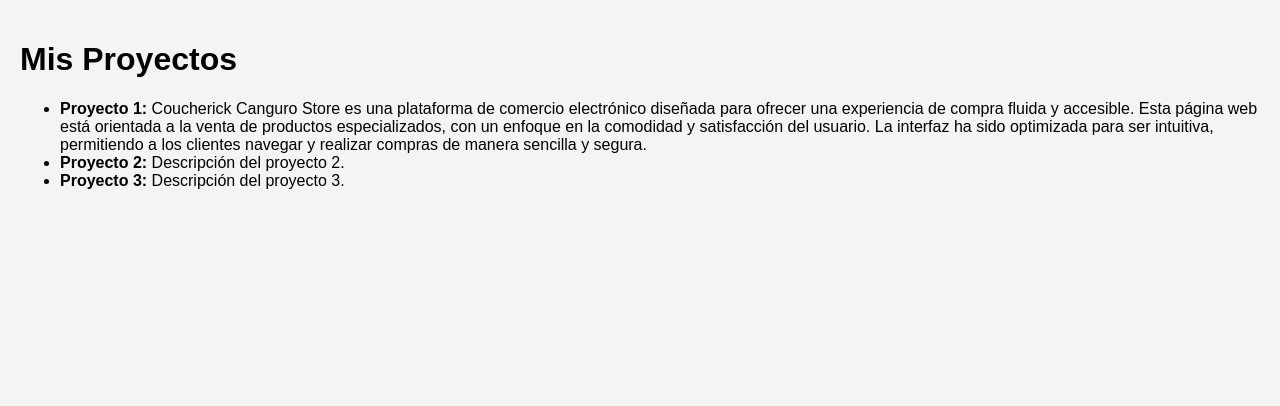
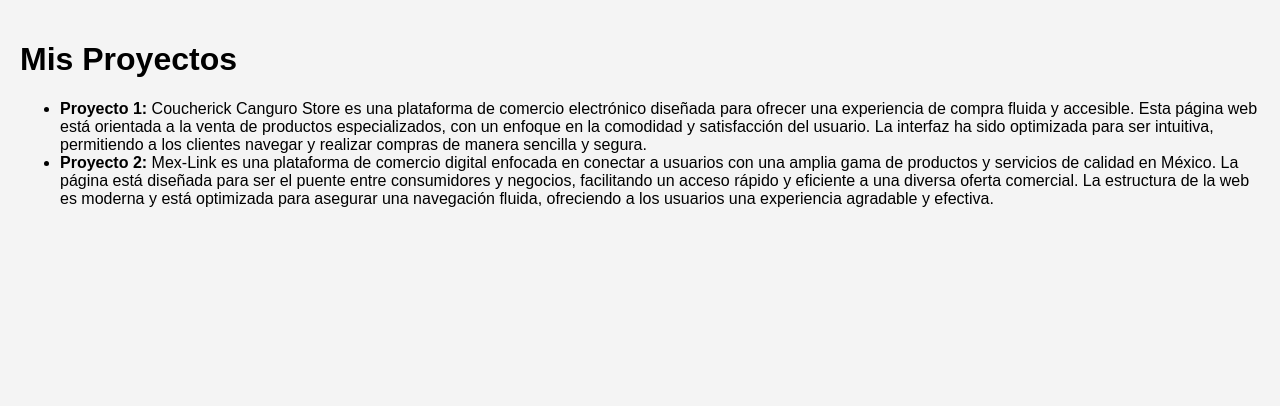
Before and after one commit to Estefanygal/Sobre-mi, a PHP site: page /projects.php in a window 1280 px wide. Shown: the part 38-444 px from the top of the page. Run offline with PHP 8.4, Linux system fonts and the light colour scheme.

Commit message:
Actualizar projects.php

```diff
--- a/projects.php
+++ b/projects.php
@@ -2,8 +2,7 @@
     <h1>Mis Proyectos</h1>
     <ul>
         <li><strong>Proyecto 1:</strong> Coucherick Canguro Store es una plataforma de comercio electrónico diseñada para ofrecer una experiencia de compra fluida y accesible. Esta página web está orientada a la venta de productos especializados, con un enfoque en la comodidad y satisfacción del usuario. La interfaz ha sido optimizada para ser intuitiva, permitiendo a los clientes navegar y realizar compras de manera sencilla y segura.</li>
-        <li><strong>Proyecto 2:</strong> Descripción del proyecto 2.</li>
-        <li><strong>Proyecto 3:</strong> Descripción del proyecto 3.</li>
-        <!-- Añade más proyectos aquí -->
+        <li><strong>Proyecto 2:</strong> Mex-Link es una plataforma de comercio digital enfocada en conectar a usuarios con una amplia gama de productos y servicios de calidad en México. La página está diseñada para ser el puente entre consumidores y negocios, facilitando un acceso rápido y eficiente a una diversa oferta comercial. La estructura de la web es moderna y está optimizada para asegurar una navegación fluida, ofreciendo a los usuarios una experiencia agradable y efectiva.</li>
+
     </ul>
 <?php include 'footer.php'; ?>
```
